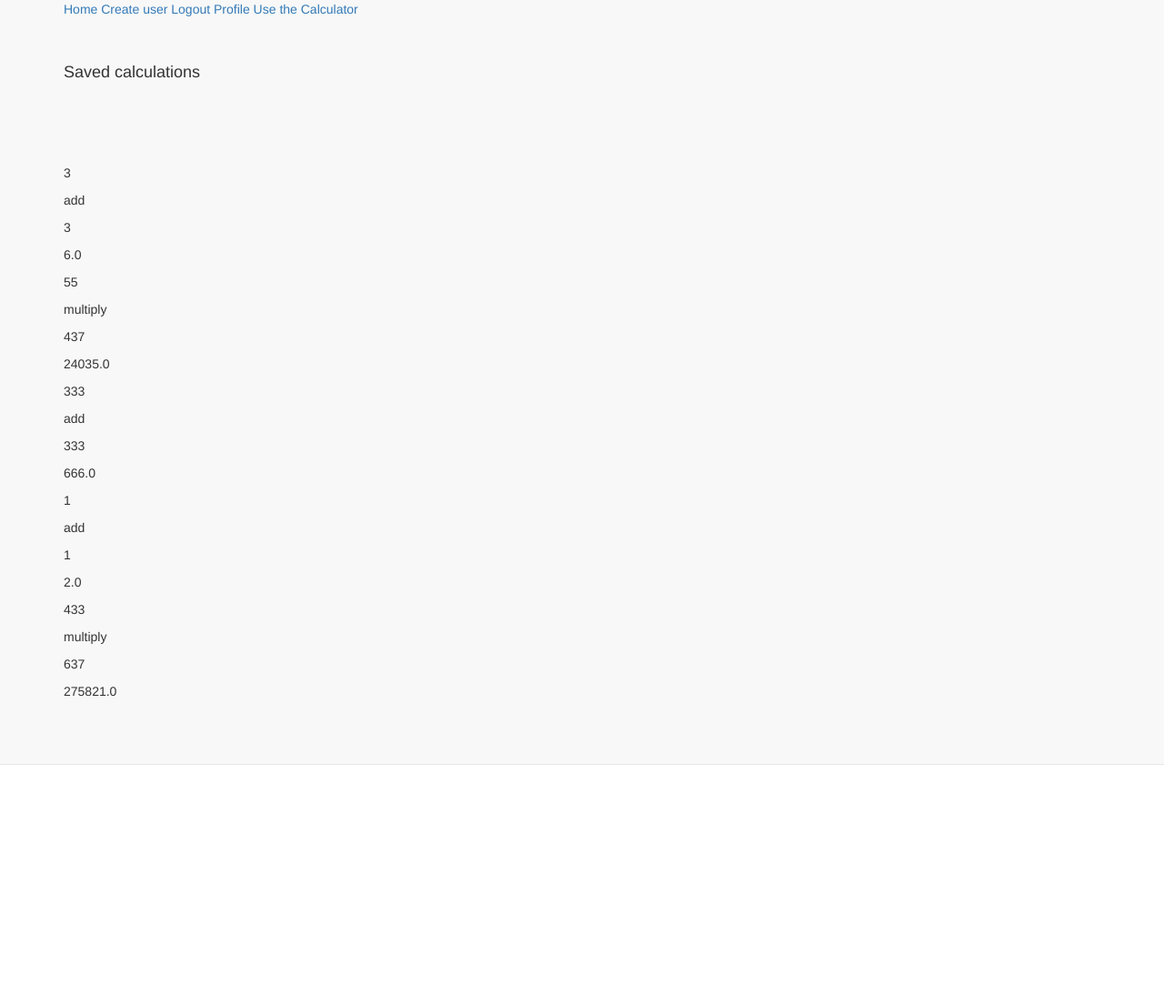
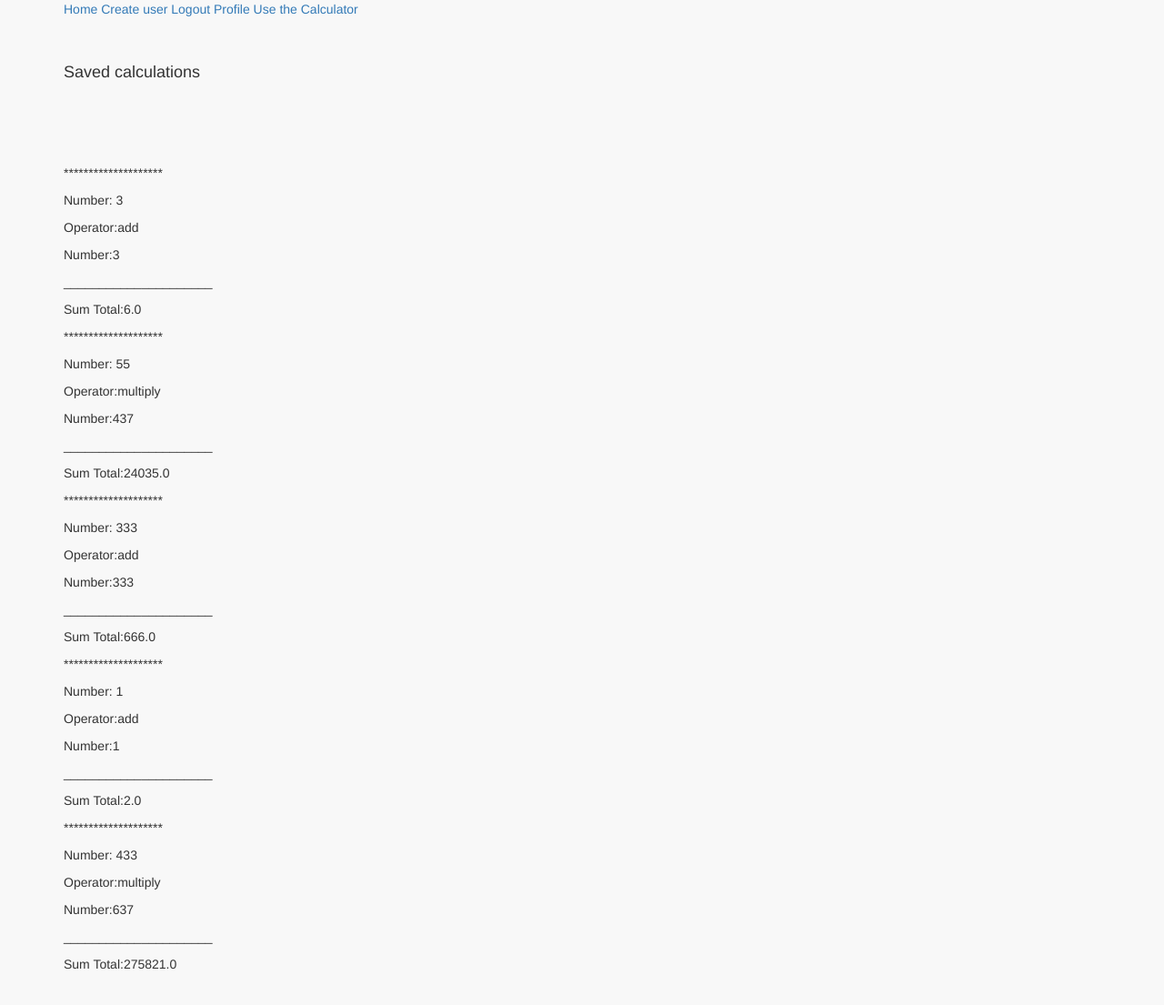
Before and after one commit to chucklapress/calculator_masses, a Django app: a page that uses templates/profiles.html in a window 1280 px wide. Shown: the top 1105 px of the page at 91% size. Run offline with Django 3.2, Linux system fonts and the light colour scheme; a user stored in the database is signed in; data comes from the database, SQL or seed files in the repository; both versions use the stored data as it was after the commit; some libraries are stand-ins or nearby versions.

Commit message:
added a little better UI in profile view

```diff
--- a/templates/profiles.html
+++ b/templates/profiles.html
@@ -11,11 +11,12 @@
 <br>
 <br>
 {% for item in save_calc %}
-
-<p>{{ item.left }}</p>
-<p>{{ item.operators }}</p>
-<p>{{item.right }}</p>
-<p>{{item.total}}
+<p>********************</p>
+<p>Number: {{ item.left }}</p>
+<p>Operator:{{ item.operators }}</p>
+<p>Number:{{item.right }}</p>
+<p>_____________________</p>
+<p>Sum Total:{{item.total}}
 {% endfor %}
 
 
```
Also changed, not shown: db.sqlite3.
